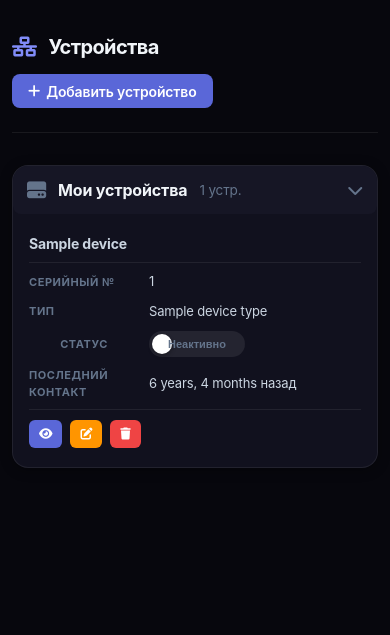
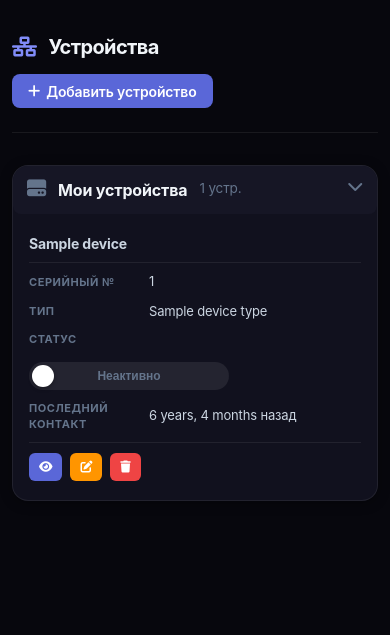
Before and after one commit to vadim-white/IoT-hub-monitor, a Django app: template iot_hub/templates/devices/list.html in a window 390 px wide. Shown: the top 635 px of the page. Run offline with Django 4.2, Linux system fonts and the light colour scheme; the template is opened without the code that fills it: most values are stand-ins (such as "Sample title", 1, 10 or a date in 2020).

Commit message:
fix: custom chart legend per-row on mobile, accordion alignment, status toggle layout

```diff
--- a/iot_hub/static/css/style.css
+++ b/iot_hub/static/css/style.css
@@ -548,6 +548,12 @@ body {
 }
 .chart-wrapper h3 { font-size: 14px; font-weight: 600; margin-bottom: var(--space-5); color: var(--text-2); }
 .chart-canvas-wrapper { position: relative; height: 280px; }
+.chart-legend-custom { display: flex; flex-wrap: wrap; gap: 6px 20px; padding: 12px 4px 4px; justify-content: center; }
+.chart-legend-item { display: flex; align-items: center; gap: 7px; font-size: 11px; color: #94a3b8; }
+.chart-legend-dot { width: 10px; height: 10px; border-radius: 50%; flex-shrink: 0; }
+@media (max-width: 700px) {
+    .chart-legend-custom { flex-direction: column; justify-content: flex-start; gap: 5px; padding: 10px 4px 4px; }
+}
 
 .dashboard-grid { display: grid; grid-template-columns: 1fr 1fr; gap: var(--space-6); }
 @media (max-width: 768px) { .dashboard-grid { grid-template-columns: 1fr; } }
--- a/iot_hub/templates/devices/list.html
+++ b/iot_hub/templates/devices/list.html
@@ -363,17 +363,29 @@
         min-width: 110px;
         flex-shrink: 0;
     }
-    /* toggle compact on mobile */
+    /* статус: вся строка на toggle, без лейбла слева */
+    .table td[data-label="Статус"] {
+        text-align: left !important;
+        flex-direction: column !important;
+        align-items: flex-start !important;
+    }
+    .table td[data-label="Статус"]::before {
+        width: auto !important;
+        min-width: 0 !important;
+        margin-bottom: 4px;
+    }
+    /* toggle на всю доступную ширину */
     .device-toggle {
-        width: 96px !important;
-        font-size: 11px !important;
+        width: 100% !important;
+        max-width: 200px !important;
+        font-size: 12px !important;
     }
     .device-toggle__thumb {
-        width: 20px !important;
-        height: 20px !important;
+        width: 22px !important;
+        height: 22px !important;
     }
     .device-toggle--on .device-toggle__thumb {
-        transform: translateX(70px) !important;
+        transform: translateX(calc(100% - 28px)) !important;
     }
     .table td[data-label="Название"] {
         font-size: 14px !important;
@@ -393,7 +405,14 @@
     .table td[data-label="Действия"]::before { display: none; }
 
     /* accordion header compact */
-    .accordion-header { padding: 12px 14px !important; }
+    .accordion-header { padding: 12px 14px !important; align-items: flex-start !important; }
+    .accordion-header > div:first-child { align-items: flex-start !important; }
+    /* имя + username + бейдж — переносить нормально */
+    .accordion-header strong { display: block; font-size: 14px; }
+    .accordion-header span[style*="text-muted"] { margin-left: 0 !important; }
+    /* правая часть: устройства + шеврон в одну строку сверху */
+    .accordion-header > div:last-child { flex-shrink: 0; align-items: center; margin-top: 2px; }
+    .accordion-header > div:last-child span { white-space: nowrap; font-size: 13px; }
 }
 
 </style>
```
Also changed, not shown: iot_hub/templates/dashboard/dashboard.html (+12 -15 lines).
